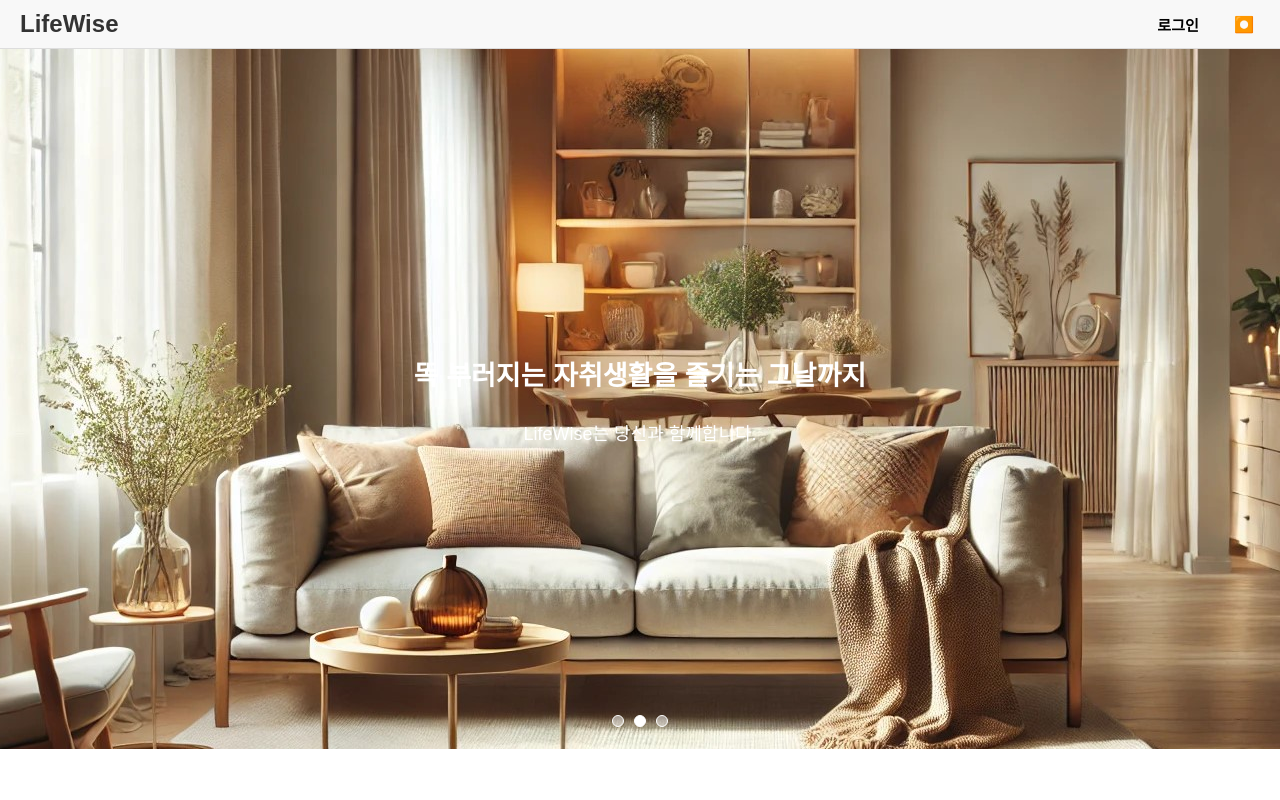
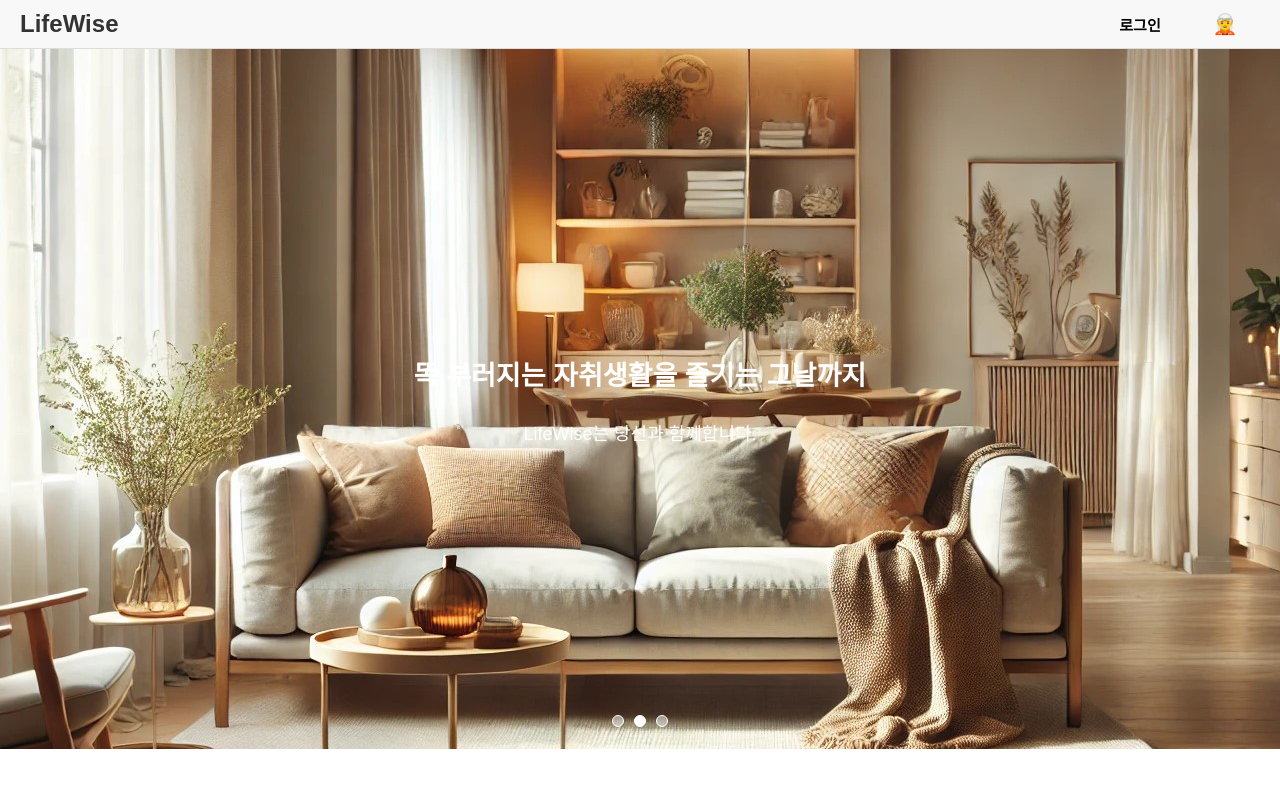
Before and after one commit to GDSC-Hongik/LifeWise-EuSha-web, a React (Vite) app: page / in a window 1280 px wide. Shown: the top 800 px of the page. Built offline with nearby package versions, Linux system fonts and the light colour scheme.

Commit message:
Test: 배포 전 코드

```diff
--- a/src/components/Mainpage.jsx
+++ b/src/components/Mainpage.jsx
@@ -21,20 +21,18 @@ const Mainpage = () => {
   // 처음에는 모달 창 = false
   const [showModal, setShowModal] = useState(false);
 
-  // ******************************************
-  // 여기 코드는 AWS배포 후 검증 예정
-  // // 로그인이 되어있지 않다면 로그인 버튼이 나오고
-  // // 로그인이 되어있다면 Profile 모달창 버튼이 나오게끔
-  // const [isLogin, setIsLogin] = useState(false);
+  // 로그인이 되어있지 않다면 로그인 버튼이 나오고
+  // 로그인이 되어있다면 Profile 모달창 버튼이 나오게끔
+  const [isLogin, setIsLogin] = useState(false);
 
-  // useEffect(() => {
-  //   const accessToken = localStorage.getItem("accessToken");
+  useEffect(() => {
+    const accessToken = localStorage.getItem("accessToken");
 
-  //   // accessToken이 있다면 True값, 없다면 False값으로 토글
-  //   setIsLogin(accessToken ? true : false);
-  //   //console.log(accessToken); // 추후 삭제
-  //   // alert(accessToken); // 추후 삭제
-  // }, []);
+    // accessToken이 있다면 True값, 없다면 False값으로 토글
+    setIsLogin(accessToken ? true : false);
+    //console.log(accessToken); // 추후 삭제
+    // alert(accessToken); // 추후 삭제
+  }, []);
 
   // 자동 슬라이드 전환 기능
   useEffect(() => {
@@ -65,12 +63,19 @@ const Mainpage = () => {
             </button>
           )} */}
 
-          {/* ************************************* */}
-          {/* 임시 코드 */}
+          {/* ********************/}
           <button className="login">
             <Link to="/Login">로그인</Link>
           </button>
-          <button onClick={() => setShowModal(true)}>⏺️</button>
+
+          <button
+            className="login"
+            onClick={() => setShowModal(true)}
+            style={{ fontSize: 20 }}
+          >
+            🧝
+          </button>
+          {/* ********************/}
 
           {showModal &&
             createPortal(
```
